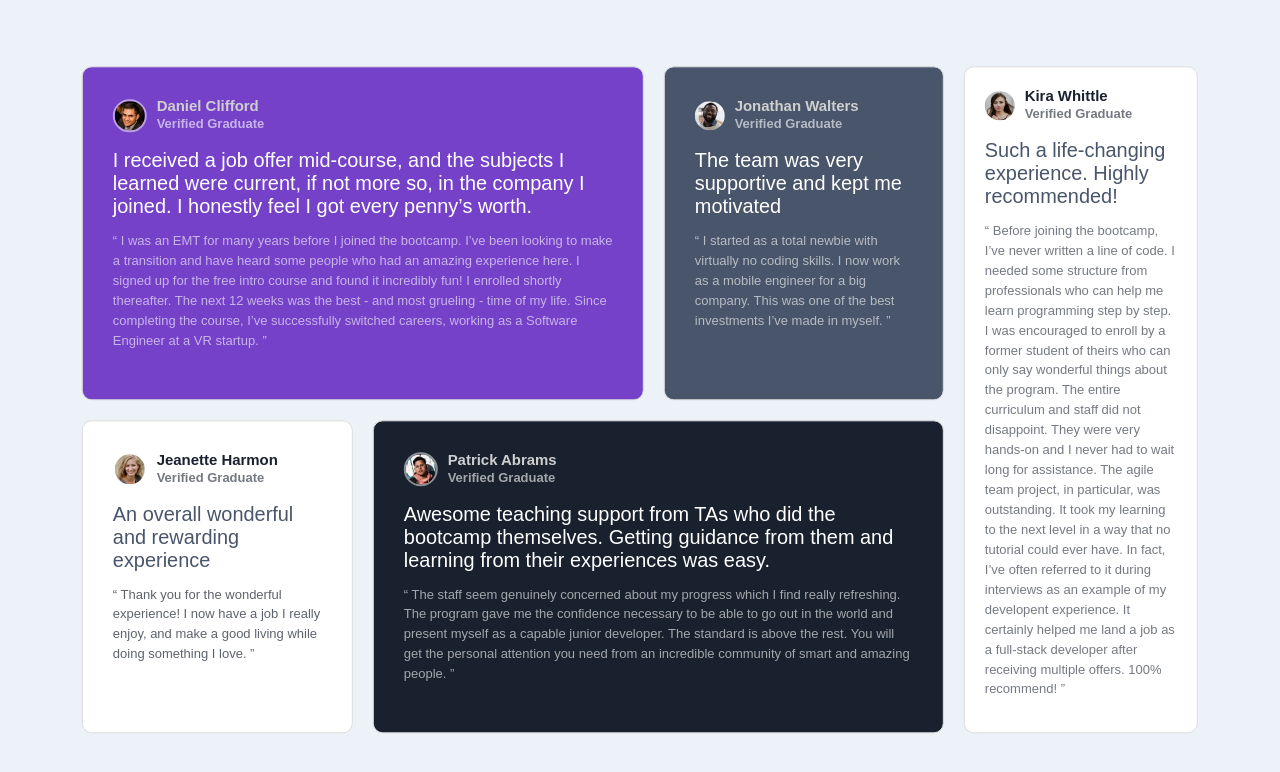
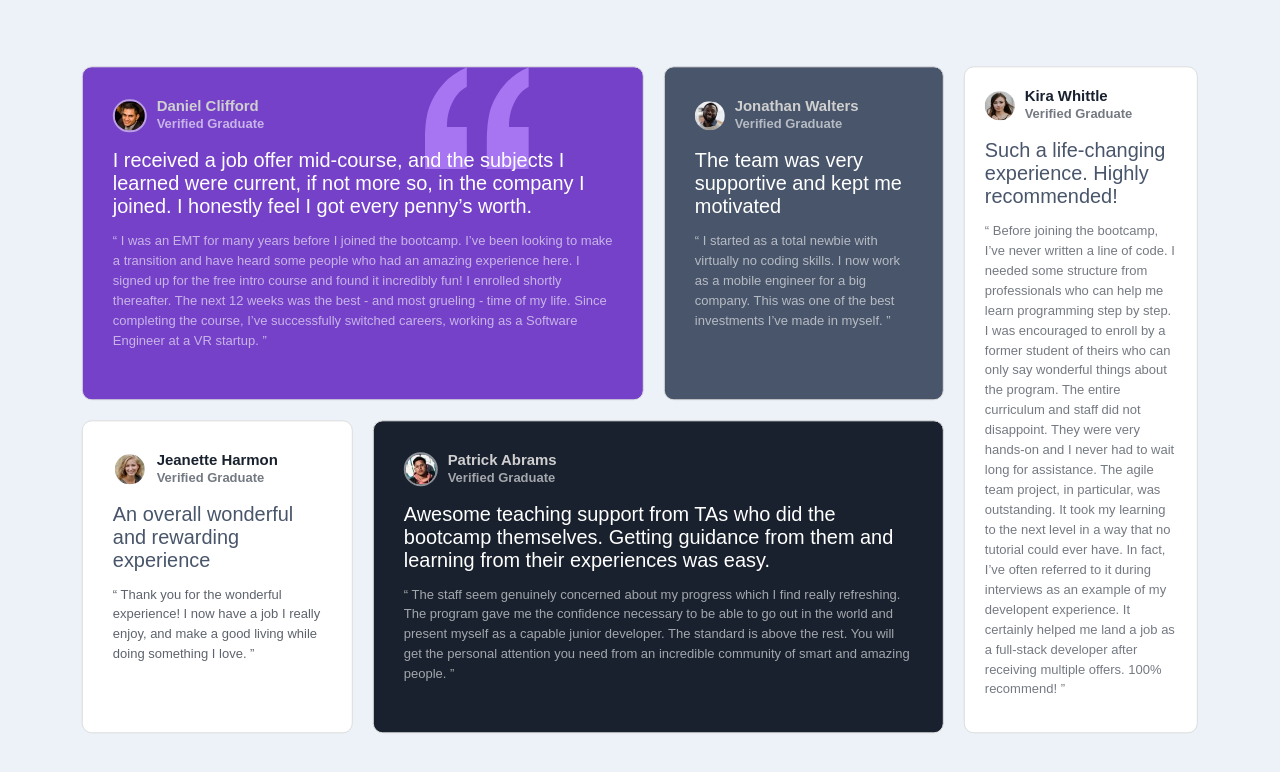
Before and after one commit to RoyLuna87/testimonials-grid-section-main, a plain HTML site: page index.html in a window 1280 px wide. Drawn offline with Linux system fonts and the light colour scheme; files whose address does not match are found by name.

Commit message:
Update styles.css

```diff
--- a/styles.css
+++ b/styles.css
@@ -53,7 +53,7 @@ body{
     padding: 2rem;
     font-size: 3rem;
     width: 500px;
-    background-image: url("../16-testimonials-grid-section-main/images/bg-pattern-quotation.svg");
+    background-image: url("../images/bg-pattern-quotation.svg");
     background-repeat: no-repeat;
     background-position: right 25% bottom 100%;;
 }
```
